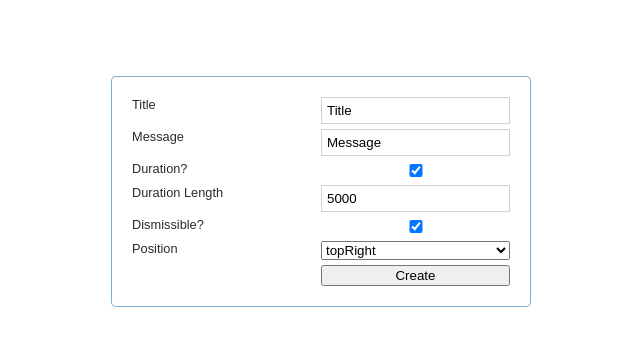
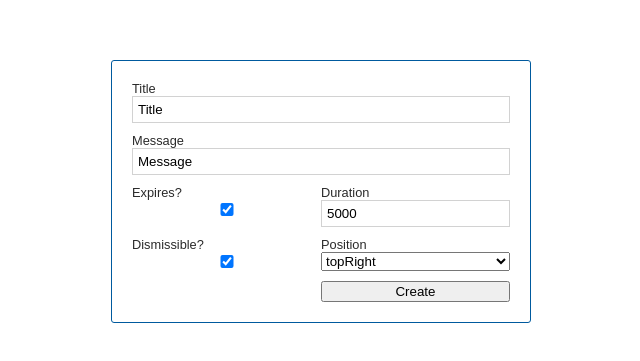
Before and after one commit to akeamwoods/SagaAlert, a React (Create React App) app: page / in a window 1280 px wide. Shown: the part 209-570 px from the top of the page, without its empty margins (319-959 px from the left). Built offline with nearby package versions, Linux system fonts and the light colour scheme; what typesafe-actions would draw is missing.

Commit message:
changes to fix grid layout

```diff
--- a/src/index.tsx
+++ b/src/index.tsx
@@ -38,7 +38,7 @@ function App() {
           id: uuid.v4(),
           title,
           message,
-          duration,
+          duration: durationAllowed ? duration : undefined,
           dismissible,
           position
         })
@@ -53,31 +53,46 @@ function App() {
       <NotificationContainer />
       <FormWrapper>
         <Form>
+          <span className="first">
             <label>Title</label>
-          <input value={title} onChange={e => setTitle(e.target.value)}></input>
+            <input
+              value={title}
+              onChange={e => setTitle(e.target.value)}
+            ></input>
+          </span>
+          <span className="second">
             <label>Message</label>
             <input
               value={message}
               onChange={e => setMessage(e.target.value)}
             ></input>
-          <label>Duration?</label>
+          </span>
+          <span className="third">
+            <label>Expires?</label>
             <input
               checked={durationAllowed}
               onChange={() => setDurationAllowed(!durationAllowed)}
               type="checkbox"
             ></input>
-          <label>Duration Length</label>
+          </span>
+          <span className="fourth">
+            <label>Duration</label>
             <input
+              disabled={!durationAllowed}
               value={duration}
               onChange={e => setDuration(Number(e.target.value))}
               type="number"
             ></input>
+          </span>
+          <span className="fifth">
             <label>Dismissible?</label>
             <input
               checked={dismissible}
               onChange={() => setDismissible(!dismissible)}
               type="checkbox"
             ></input>
+          </span>
+          <span className="sixth">
             <label>Position</label>
             <select
               value={positions[position]}
@@ -87,6 +102,7 @@ function App() {
                 <option value={key}>{AlertPosition[key as any]}</option>
               ))}
             </select>
+          </span>
           <label></label>
           <button
             type="button"
--- a/src/style.tsx
+++ b/src/style.tsx
@@ -12,14 +12,43 @@ export const Form = styled.form`
   padding: 20px;
   display: grid;
   grid-template-columns: 1fr 1fr;
-  grid-row-gap: 5px;
+  grid-row-gap: 10px;
   background: rgb(255, 255, 255, 0.5);
   backdrop-filter: blur(5px);
-  border-radius: 5px;
+  border-radius: 3px;
   color: rgba(42, 42, 42, 1);
-  border: 1px solid rgba(0, 90, 158, 0.5);
+  border: 1px solid rgba(0, 90, 158, 1);
   input {
     padding: 5px;
     border: rgba(210, 210, 210, 1) solid 1px;
   }
+  span {
+    display: flex;
+    flex-direction: column;
+    justify-content: flex-start;
+  }
+  .first {
+    grid-column: 1/3;
+    grid-row: 1;
+  }
+  .second {
+    grid-column: 1/3;
+    grid-row: 2;
+  }
+  .third {
+    grid-column: 1/2;
+    grid-row: 3;
+  }
+  .fourth {
+    grid-column: 2/3;
+    grid-row: 3;
+  }
+  .fifth {
+    grid-column: 1/2;
+    grid-row: 4;
+  }
+  .sixth {
+    grid-column: 2/3;
+    grid-row: 4;
+  }
 `;
```
Lines whose indentation alone changed are shown as unchanged.
